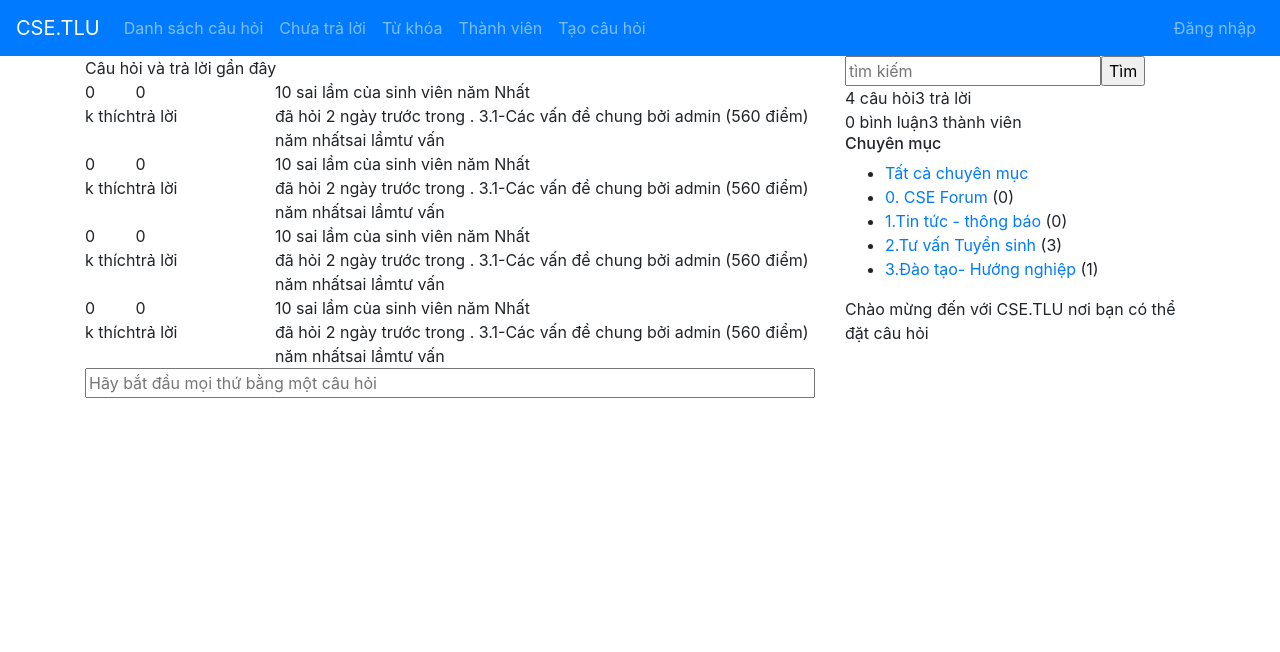
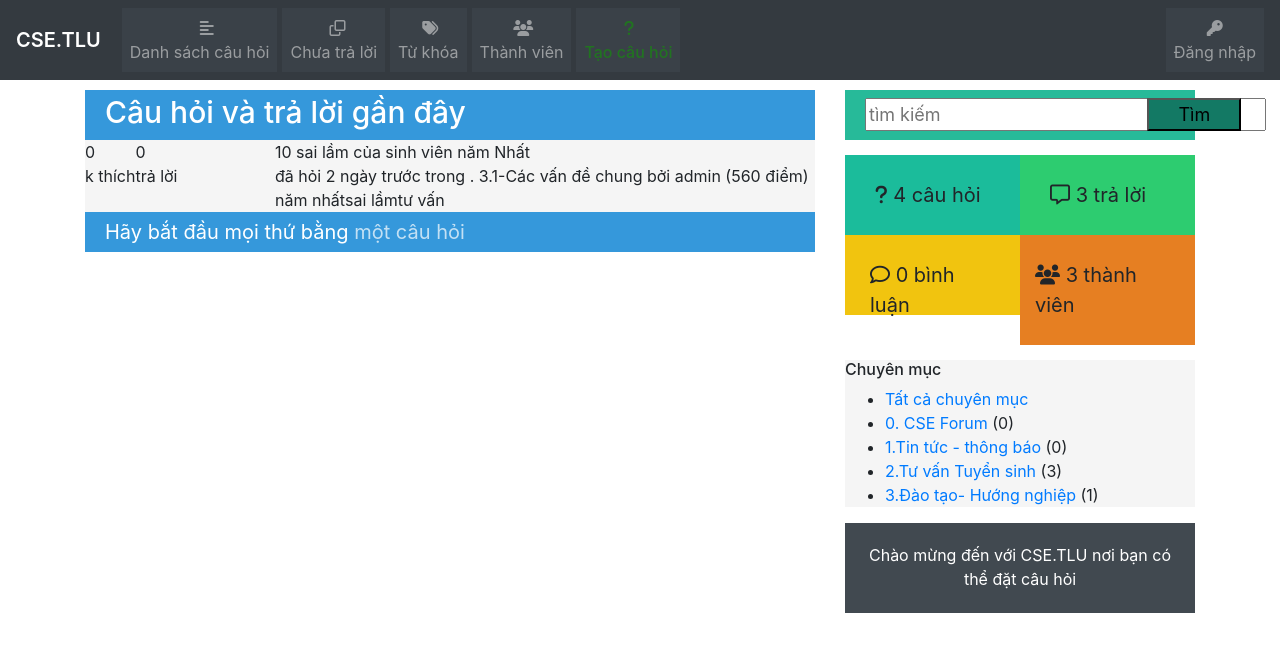
Before and after one commit to nguyenxuanthanh179/CSE485_1851171393_NguyenXuanThanh, a PHP site: page /CSE485_1851171393_NguyenXuanThanh/diendan.php in a window 1280 px wide. Shown: the top 652 px of the page. Run offline with PHP 8.4, Linux system fonts and the light colour scheme; some libraries are stand-ins or nearby versions.

Commit message:
css dien dan

```diff
--- /dev/null
+++ b/3.PROJECT/css/diendan.css
@@ -0,0 +1,103 @@
+body{
+    background: red;
+}
+
+header ul li{
+    margin-left: 5px;
+}
+
+header ul li a{
+    color: white !important;
+    background: #414950;
+    opacity: 0.5;
+}
+
+header ul li a:hover{
+    opacity: 1;
+}
+
+
+.container{
+    margin-top: 10px;
+}
+
+.container .left .box1{
+    background-color:  #3598db;
+    color: white;
+    height: 50px;
+    font-weight: 500;
+    font-size: 30px;
+    padding-left: 20px;
+}
+
+.container .left .content{
+    background: whitesmoke;
+}
+
+.container .left div#question{
+    color: white;
+    height: 40px;
+    font-weight: 400;
+    font-size: 20px;
+    padding: 5px 0px 0px 20px;
+    background-color:  #3598db;
+}
+
+.container .left div#question a{
+    color: white;
+    opacity: 0.7;
+
+}
+
+.container .right .search{
+    background-color: #27ba99;
+    width: 100%;
+    font-size: 18px;
+    padding: 8px 0px 0px 20px;
+    height: 50px;
+}
+
+.container .right .search input{
+    width: 150%;
+}
+
+.container .right .search input#tim{
+    margin-left: 15px;
+    background-color: #137964;
+}
+
+.container .right .question{
+    background-color: #1bbc9b;
+    height: 80px;
+    padding: 25px 30px;
+}
+
+.container .right .answer{
+    background-color: #2dcc70;
+    padding: 25px 30px;
+}
+
+.container .right .cmt{
+    background-color: #f1c40f;
+    height: 80px;
+    padding: 25px 25px;
+}
+
+.container .right .member{
+    background-color: #e67f22;
+    padding: 25px 15px;
+}
+
+.chuyen-muc{
+    background: whitesmoke;
+    margin-top: 15px;
+}
+
+.bot{
+    background: #414950;;
+    height: 90px !important;
+    color: white;
+    padding: 20px  ;
+    text-align: center;
+    margin-top: 15px;
+}
--- a/3.PROJECT/diendan.php
+++ b/3.PROJECT/diendan.php
@@ -1,43 +1,57 @@
 <!doctype html>
 <html lang="en">
   <head>
-    <title>Title</title>
+    <title>Diễn đàn - CSE</title>
     <!-- Required meta tags -->
     <meta charset="utf-8">
     <meta name="viewport" content="width=device-width, initial-scale=1, shrink-to-fit=no">
-
+    <link rel="stylesheet" href="css/diendan.css">
+    <script src="https://kit.fontawesome.com/591c492c07.js" crossorigin="anonymous"></script>
     <!-- Bootstrap CSS -->
     <link rel="stylesheet" href="https://stackpath.bootstrapcdn.com/bootstrap/4.3.1/css/bootstrap.min.css" integrity="sha384-ggOyR0iXCbMQv3Xipma34MD+dH/1fQ784/j6cY/iJTQUOhcWr7x9JvoRxT2MZw1T" crossorigin="anonymous">
   </head>
   <body>
       <header>
-        <nav class="navbar navbar-expand-sm navbar-dark bg-primary">
-            <a class="navbar-brand" href="#">CSE.TLU</a>
+        <nav class="navbar navbar-expand-sm navbar-dark bg-dark">
+            <a class="navbar-brand" href="index.php" style="font-weight:600;">CSE.TLU</a>
             <button class="navbar-toggler d-lg-none" type="button" data-toggle="collapse" data-target="#collapsibleNavId" aria-controls="collapsibleNavId"
                 aria-expanded="false" aria-label="Toggle navigation"></button>
             <div class="collapse navbar-collapse" id="collapsibleNavId">
                 <ul class="navbar-nav mr-auto mt-2 mt-lg-0">
 
                     <li class="nav-item">
-                      <a class="nav-link" href="#">Danh sách câu hỏi</a>
+                      <a class="nav-link" href="#">
+                      <i class="fas fa-align-left" style="margin-left:50%;"></i> <br>
+                            Danh sách câu hỏi</a>
                       </li>
                       <li class="nav-item">
-                          <a class="nav-link" href="#">Chưa trả lời</a>
+                          <a class="nav-link" href="#">
+                          <i class="far fa-clone" style="margin-left:45%;"></i> <br>
+                            Chưa trả lời</a>
                       </li>
                       <li class="nav-item">
-                          <a class="nav-link" href="#">Từ khóa</a>
+                          <a class="nav-link" href="#">
+                          <i class="fas fa-tags" style="margin-left:40%;"></i> <br>
+                            Từ khóa</a>
                       </li>
                       <li class="nav-item">
-                          <a class="nav-link" href="#">Thành viên</a>
+                          <a class="nav-link" href="#">
+                          <i class="fas fa-users"style="margin-left:40%;"></i> <br>
+                            Thành viên</a>
                       </li>
                     <li class="nav-item">
-                        <a class="nav-link" href="#">Tạo câu hỏi</a>
+                        <a class="nav-link" href="#" style="color: #10ad03 !important; font-weight: 500">
+                        <i class="fas fa-question" style="margin-left:45%;"></i>
+                            <br>
+                        Tạo câu hỏi</a>
                     </li>
 
                 </ul>
                 <ul  class="navbar-nav ml-auto mt-2 mt-lg-0">
                   <li class="nav-item mr-auto">
-                      <a class="nav-link" href="#">Đăng nhập</a>
+                      <a class="nav-link" href="login.php">
+                      <i class="fas fa-key" style="margin-left:40%;"></i> <br>
+                          Đăng nhập</a>
                   </li>
                 </ul>
 
@@ -46,7 +60,7 @@
       </header>
       <main class="container">
           <div class="row">
-            <div class="col-md-8 col-12">
+            <div class="col-md-8 col-12 left">
                 <div class="box1">
                     <div>
                         Câu hỏi và trả lời gần đây
@@ -78,109 +92,56 @@
                             </div>
                         </div>
                     </div>
-                    <div class="content1 row">
-                        <div class="col-md-3">
-                            <div class="d-flex">
-                                <div>
-                                    <div>0</div>
-                                    <div>k thích</div>
-                                </div>
-                                <div>
-                                    <div>0</div>
-                                    <div>trả lời</div>
-                                </div>
-                            </div>
-                        </div>
-                        <div class="col-md-9">
-                            <div>
-                                <div>10 sai lầm của sinh viên năm Nhất</div>
-                                <div>đã hỏi <span>2 ngày</span> trước trong . <span>3.1-Các vấn đề chung</span> bởi <span> admin </span> (560 điểm)</div>
-                                <div class="d-flex">
-                                    <div>năm nhất</div>
-                                    <div>sai lầm</div>
-                                    <div>tư vấn</div>
-                                </div>
-                            </div>
-                        </div>
-                    </div>
-                    <div class="content1 row">
-                        <div class="col-md-3">
-                            <div class="d-flex">
-                                <div>
-                                    <div>0</div>
-                                    <div>k thích</div>
-                                </div>
-                                <div>
-                                    <div>0</div>
-                                    <div>trả lời</div>
-                                </div>
-                            </div>
-                        </div>
-                        <div class="col-md-9">
-                            <div>
-                                <div>10 sai lầm của sinh viên năm Nhất</div>
-                                <div>đã hỏi <span>2 ngày</span> trước trong . <span>3.1-Các vấn đề chung</span> bởi <span> admin </span> (560 điểm)</div>
-                                <div class="d-flex">
-                                    <div>năm nhất</div>
-                                    <div>sai lầm</div>
-                                    <div>tư vấn</div>
-                                </div>
-                            </div>
-                        </div>
-                    </div>
-                    <div class="content1 row">
-                        <div class="col-md-3">
-                            <div class="d-flex">
-                                <div>
-                                    <div>0</div>
-                                    <div>k thích</div>
-                                </div>
-                                <div>
-                                    <div>0</div>
-                                    <div>trả lời</div>
-                                </div>
-                            </div>
-                        </div>
-                        <div class="col-md-9">
-                            <div>
-                                <div>10 sai lầm của sinh viên năm Nhất</div>
-                                <div>đã hỏi <span>2 ngày</span> trước trong . <span>3.1-Các vấn đề chung</span> bởi <span> admin </span> (560 điểm)</div>
-                                <div class="d-flex">
-                                    <div>năm nhất</div>
-                                    <div>sai lầm</div>
-                                    <div>tư vấn</div>
-                                </div>
-                            </div>
-                        </div>
-                    </div>
-                    <div>
-                        <input type="text" class="w-100" name="" id="" placeholder="Hãy bắt đầu mọi thứ bằng một câu hỏi">
+
+                    <!-- <table class="table">
+                        <tbody>
+                            <tr>
+                                <td>
+                                    <div class="col-md-3">
+
+                                    </div>
+                                </td>
+                                <td>
+                                    <div class="col-md-9">
+                                        10 sai lầm của sinh viên năm nhất
+                                    </div>
+                                </td>
+                            </tr>
+
+                        </tbody>
+                    </table> -->
+                    <div id=question>
+                        Hãy bắt đầu mọi thứ bằng <a href="#">một câu hỏi</a>
                     </div>
                 </div>
           </div>
-          <div class="col-md-4 col-12">
+          <div class="col-md-4 col-12 right">
                <div class="d-flex search">
                     <div>
                         <input type="text" name="" id="" placeholder="tìm kiếm">
                     </div>
                     <div>
-                        <input type="submit" value="Tìm">
+                        <input type="submit" id="tim" value="Tìm">
                     </div>
                </div>
-               <div>
-                   <div class="d-flex">
-                        <div>
+               <div style="margin-top: 15px; font-size:20px;">
+                   <div class="d-flex" >
+                        <div class="col-md-6 question">
+                            <i class="fa fa-question"></i>
                             4 câu hỏi
                         </div>
-                        <div>
+                        <div class="col-md-6 answer">
+                        <i class="far fa-comment-alt"></i>
                             3 trả lời
                         </div>
                    </div>
                    <div class="d-flex">
-                       <div>
+                       <div class="col-md-6 cmt">
+                       <i class="far fa-comment"></i>
                            0 bình luận
                        </div>
-                       <div>
+                       <div class="col-md-6 member">
+                           <i class="fa fa-users"></i>
                            3 thành viên
                        </div>
                    </div>
@@ -199,7 +160,7 @@
                        </ul>
                     </div>
                </div>
-               <div>
+               <div class="bot">
                    <p>Chào mừng đến với CSE.TLU nơi bạn có thể đặt câu hỏi</p>
                </div>
           </div>
--- a/3.PROJECT/header.php
+++ b/3.PROJECT/header.php
@@ -28,9 +28,9 @@
         <!-- start header -->
 
         <div class="header">
-            <div class="header__menu">
-                <div class="header__logo " style="padding-bottom: 25px">
-                    <img  class="w-100" src="http://localhost/CSE485_1851171393_NguyenXuanThanh/3.PROJECT/images/logo.jpg">
+        <div class="header__menu">
+                <div class="header__logo " style="padding-bottom: 15px">
+                    <img src="http://localhost/CSE485_1851171393_NguyenXuanThanh/3.PROJECT/images/logo.jpg">
                 </div>
                 <div class="humbeger">
                     <div class="line"></div>
```
